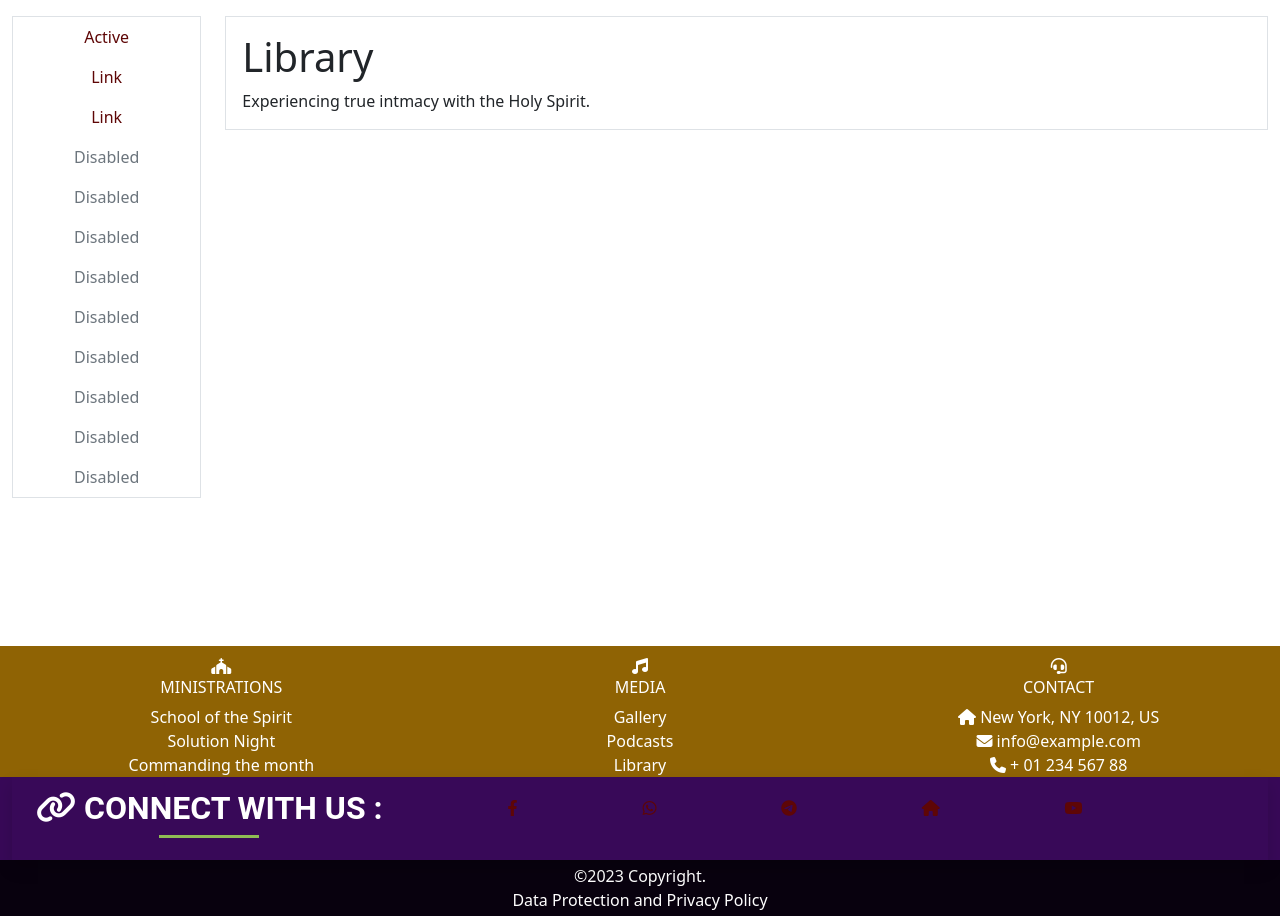
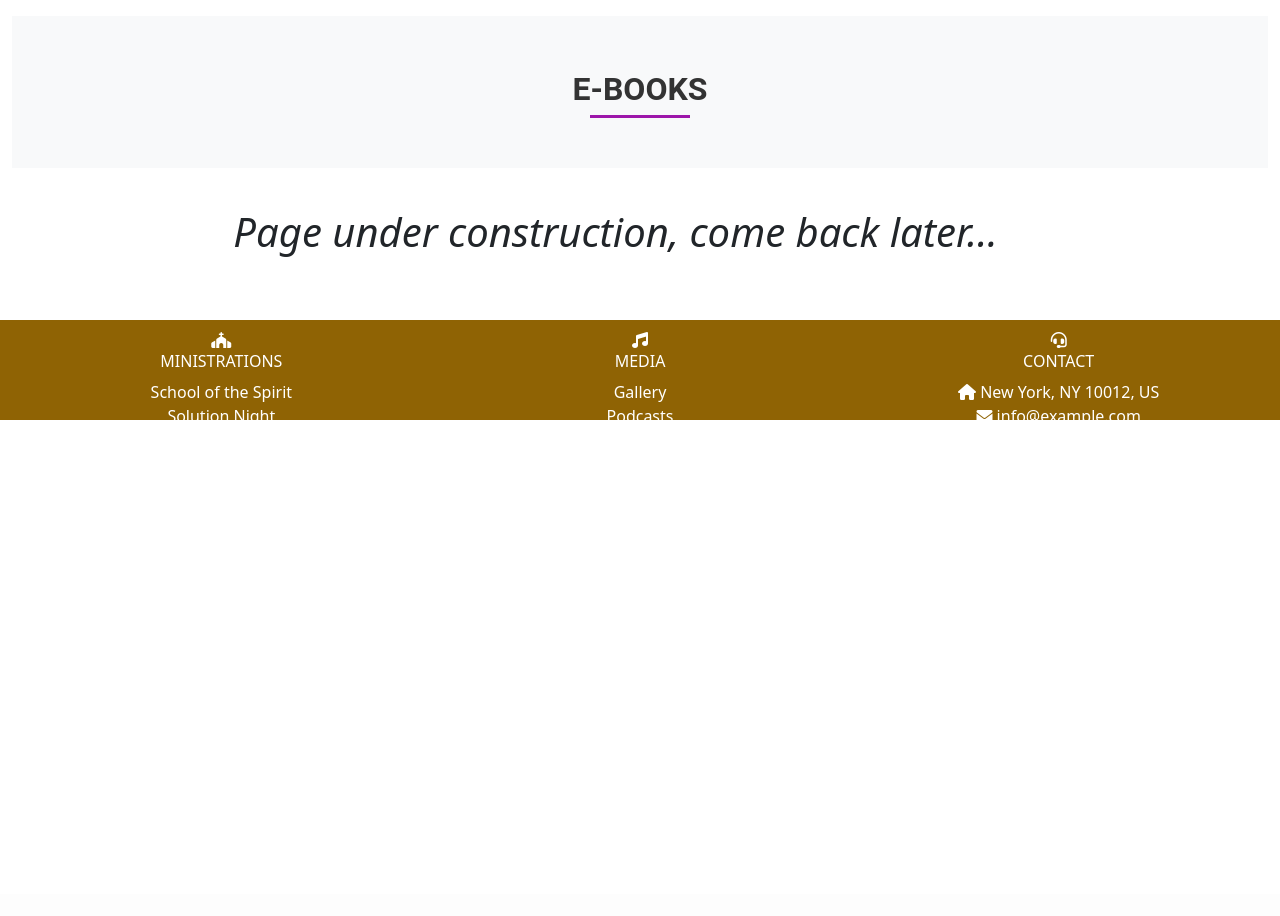
Before and after one commit to kwamepubbles/kingdomlifeonline, a PHP site: page /library.php in a window 1280 px wide. Shown: the part 76-992 px from the top of the page. After the commit the page ends 496 px from the top, so only its background shows below. Run offline with PHP 8.4, Linux system fonts and the light colour scheme; some web fonts are replaced.

Commit message:
css fixes

```diff
--- a/assets/css/style.css
+++ b/assets/css/style.css
@@ -89,7 +89,7 @@ div a {
   top: 0;
   left: 50%;
   transform: translateX(-50%);
-  background: #08010e;
+  background: #9d16aa;
   padding: 10px;
   border-radius: 5px;
   font-size: 16px;
--- a/components/footer.php
+++ b/components/footer.php
@@ -17,22 +17,13 @@
       position: absolute;
       margin: 0 auto;
       height: 3px;
-      background: #8fbc54;
+      background: #9d16aa;
       left: 0;
       right: 0;
       bottom: -10px;
     }
   </style>
-  <div class="container-fluid">
-    <div class="row">
-      <div class="col">
-
-      </div>
-    </div>
-  </div>
-</section>
   <footer>
-
     <!--Grid container-->
     <div class="container-fluid text-white" style="background-color: #8f6304;">
       <!--Grid row-->
@@ -48,7 +39,6 @@
           </ul>
         </div>
         <!--Grid column-->
-
         <!--Grid column-->
         <div class="col-sm col-md col-lg text-center">
           <div><i class="fas fa-music"></i></div>
@@ -60,7 +50,6 @@
           </ul>
         </div>
         <!--Grid column-->
-
         <!--Grid column-->
         <div class="col-sm col-md col-lg text-center">
           <div><i class="fas fa-headset"></i></div>
@@ -76,14 +65,12 @@
       <!--Grid row-->
     </div>
     <!-- Grid container -->
-
-
     <!-- Section: Social media -->
     <!-- Right -->
     <div class="container-fluid text-white" style="background-color: #380958;">
       <div class="row justify-content-center">
         <div class="social">
-        <nav class="navbar shadow">
+          <nav class="navbar">
             <ul class="navbar list-unstyled col-10 pt-1 ms-4 me-4">
               <h2 class="p-0 m-0 text-white"><i class="fas fa-link"></i> Connect With Us :</h2>
               <li class="nav-item"><a href="#" role="button" class="nav-link"><i class="fab fa-facebook-f"></i></a></li>
@@ -97,9 +84,8 @@
       </div>
     </div>
     <!-- Right -->
-
     <!-- Copyright -->
-  <div class="text-center text-white p-1" style="background-color: #08010e;">
+    <div class="text-center text-white p-1" style="background-color: #37343b;">
       <?php echo "©";
       echo date("Y");
       echo " Copyright."; ?><br>
--- a/library.php
+++ b/library.php
@@ -3,53 +3,16 @@ include('components/header.php');
 ?>
 <section class="library">
     <div class="container-fluid">
-        <div class="row">
-            <div class="col-2 pt-3 mb-4">
-                <div class="border mb-4">
-                    <ul class="nav flex-column">
-                        <li class="nav-item">
-                            <a class="nav-link active" aria-current="page" href="#">Active</a>
-                        </li>
-                        <li class="nav-item">
-                            <a class="nav-link" href="#">Link</a>
-                        </li>
-                        <li class="nav-item">
-                            <a class="nav-link" href="#">Link</a>
-                        </li>
-                        <li class="nav-item">
-                            <a class="nav-link disabled">Disabled</a>
-                        </li>
-                        <li class="nav-item">
-                            <a class="nav-link disabled">Disabled</a>
-                        </li>
-                        <li class="nav-item">
-                            <a class="nav-link disabled">Disabled</a>
-                        </li>
-                        <li class="nav-item">
-                            <a class="nav-link disabled">Disabled</a>
-                        </li>
-                        <li class="nav-item">
-                            <a class="nav-link disabled">Disabled</a>
-                        </li>
-                        <li class="nav-item">
-                            <a class="nav-link disabled">Disabled</a>
-                        </li>
-                        <li class="nav-item">
-                            <a class="nav-link disabled">Disabled</a>
-                        </li>
-                        <li class="nav-item">
-                            <a class="nav-link disabled">Disabled</a>
-                        </li>
-                        <li class="nav-item">
-                            <a class="nav-link disabled">Disabled</a>
-                        </li>
-                    </ul>
+            <div class="col pt-3 mb-5">
+                <div class=" row justify-content-center m-auto">
+                    <div class="col-12 text-bg-light pt-4">
+                        <h2>E-books</h2>
+                    </div>
                 </div>
-            </div>
-            <div class="col pt-3 mb-5">
-                <div class="border p-3 bg-white">
-                    <h1>Library</h1>
-                    <span>Experiencing true intmacy with the Holy Spirit.</span>
+                <div class=" row justify-content-center m-auto">
+                    <div class="col-8  pt-4">
+                        <p class="text-center"><i><h1>Page under construction, come back later...</h1></i></p>
+                    </div>
                 </div>
             </div>
         </div>
```
Also changed, not shown: blog.php (+14 -14 lines), gallery.php (+6 -2 lines), index.php (+1 -7 lines), podcast.php (+2 -19 lines), pray.php (+3 -6 lines). Lines whose indentation alone changed are shown as unchanged.
